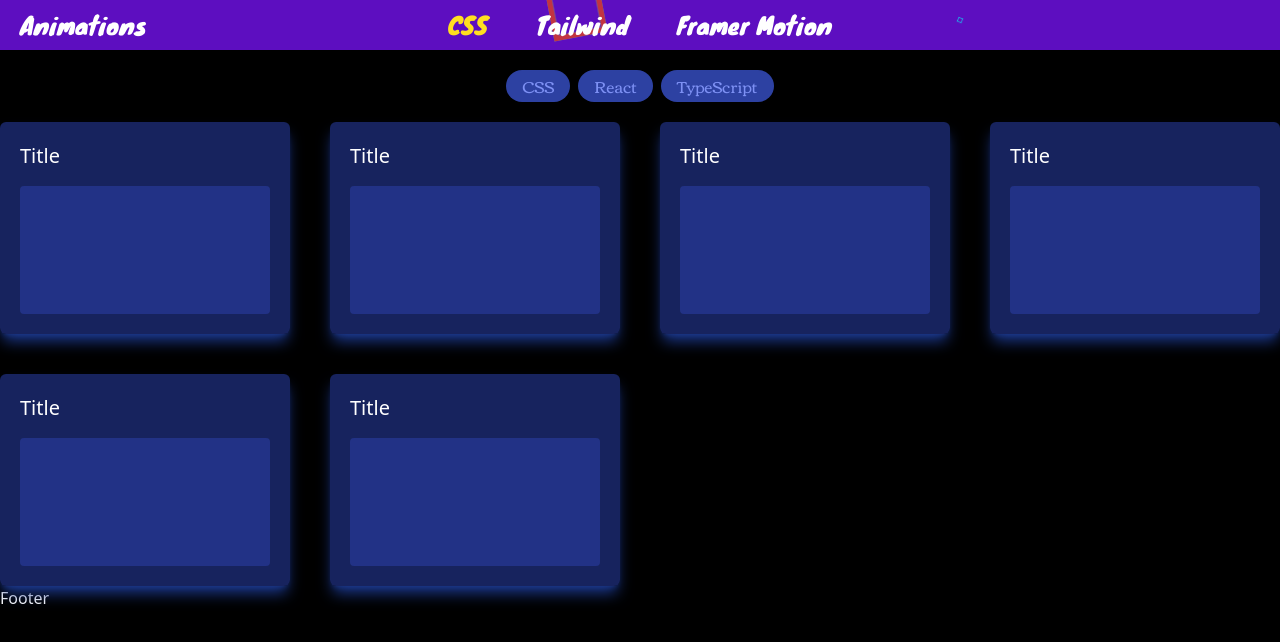
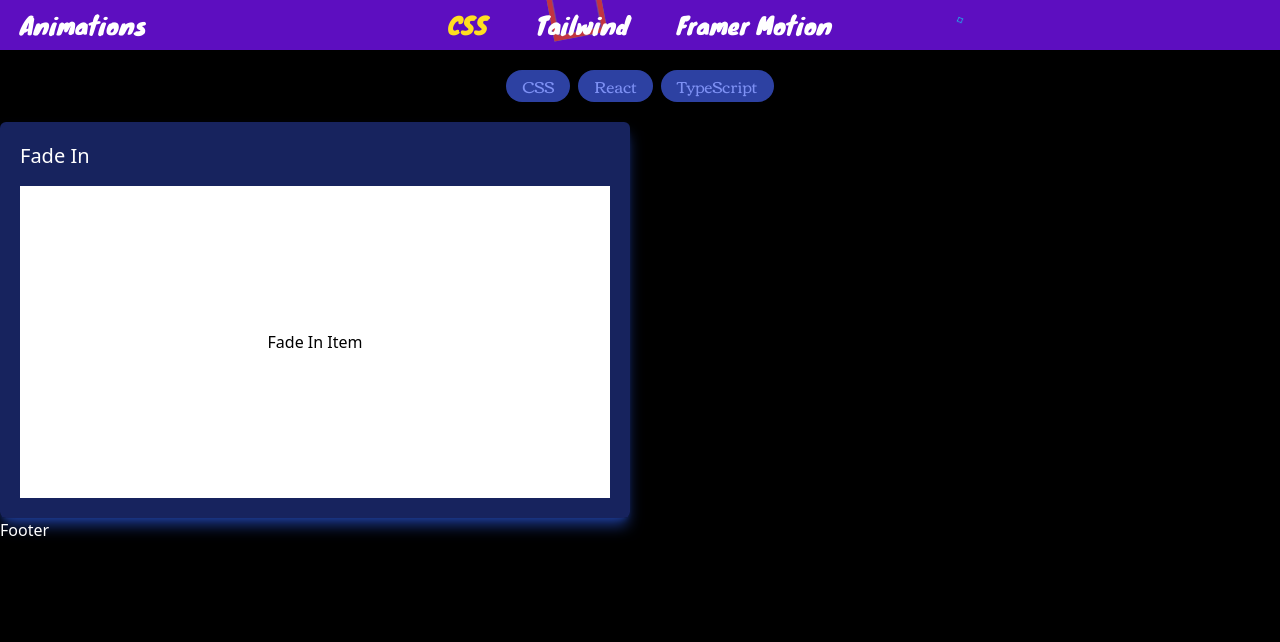
Before and after one commit to Rezzzero/animations, a React (Vite) app: page / in a window 1280 px wide. Shown: the top 642 px of the page. Built offline with nearby package versions, Linux system fonts and the light colour scheme.

Commit message:
add first animation update styles for animation list and item

```diff
--- a/src/components/animation-item/AnimationItem.tsx
+++ b/src/components/animation-item/AnimationItem.tsx
@@ -1,24 +1,21 @@
 export const AnimationItem = ({
   title,
-  desciption,
   color,
+  children,
 }: {
   title: string;
-  desciption: string;
   color: string;
+  children: React.ReactNode;
 }) => {
-  const colorClasses: Record<string, { card: string; preview: string }> = {
+  const colorClasses: Record<string, { card: string }> = {
     blue: {
       card: "bg-[#223286]/70",
-      preview: "bg-[#223286]",
     },
     purple: {
       card: "bg-purple-800/70",
-      preview: "bg-purple-800",
     },
     pink: {
       card: "bg-pink-800/70",
-      preview: "bg-pink-800",
     },
   };
 
@@ -26,16 +23,10 @@ export const AnimationItem = ({
 
   return (
     <div
-      className={`flex flex-col ${selectedColor.card} p-5 shadow-lg shadow-blue-900 hover:shadow-red-900 hover:scale-105 transition-transform transition-shadow duration-300 rounded-md w-full group overflow-hidden relative`}
+      className={`flex flex-col ${selectedColor.card} p-5 shadow-lg shadow-blue-900 hover:shadow-red-900 hover:scale-102 transition-transform transition-shadow duration-300 rounded-md w-full`}
     >
-      <h3 className="text-xl mb-4 group-hover:opacity-0 transition-all duration-300 ease-in-out">
-        {title}
-      </h3>
-      <div className={`h-32 ${selectedColor.preview} rounded-sm w-full`}></div>
-      <div className="absolute bottom-0 left-0 h-full w-full bg-black/75 p-5 flex flex-col translate-y-full opacity-0 group-hover:translate-y-0 group-hover:opacity-100 transition-all duration-300 ease-in-out">
-        <h3>{title}</h3>
-        <p>{desciption}</p>
-      </div>
+      <h3 className="text-xl mb-4">{title}</h3>
+      <div className="h-82 lg:h-78 2xl:h-100 rounded-sm w-full">{children}</div>
     </div>
   );
 };
--- a/src/components/animation-list/AnimationList.tsx
+++ b/src/components/animation-list/AnimationList.tsx
@@ -1,15 +1,25 @@
 import { AnimationItem } from "../animation-item/AnimationItem";
 
-export const AnimationList = ({ color }: { color: string }) => {
+type AnimationListProps = {
+  color: string;
+  animations: {
+    title: string;
+    description: string;
+    Component: React.FC;
+  }[];
+};
+
+export const AnimationList = ({ color, animations }: AnimationListProps) => {
   return (
-    <div className="grid grid-cols-1 sm:grid-cols-2 lg:grid-cols-3 xl:grid-cols-4 gap-10 items-center justify-center w-full container mx-auto">
-      {Array.from({ length: 6 }).map((_, index) => (
+    <div className="grid grid-cols-1 lg:grid-cols-2 gap-5 items-center justify-center w-full container mx-auto">
+      {animations.map((animation) => (
         <AnimationItem
-          key={index}
-          title="Title"
-          desciption="Description"
+          key={animation.title}
+          title={animation.title}
           color={color}
-        />
+        >
+          <animation.Component />
+        </AnimationItem>
       ))}
     </div>
   );
--- /dev/null
+++ b/src/components/animations/css/cssAnimations.ts
@@ -0,0 +1,9 @@
+import { FadeIn } from "./fade-in/FadeIn";
+
+export const cssAnimations = [
+  {
+    title: "Fade In",
+    description: "Simple fade in animation",
+    Component: FadeIn,
+  },
+];
--- /dev/null
+++ b/src/components/animations/css/fade-in/FadeIn.css
@@ -0,0 +1,25 @@
+.fade-in-container {
+  background-color: white;
+  width: 100%;
+  height: 100%;
+  color: black;
+  display: flex;
+  justify-content: center;
+  align-items: center;
+}
+
+@keyframes fade-in {
+  from {
+    opacity: 0;
+    transform: translateY(-20px) scale(0.9);
+  }
+  to {
+    opacity: 1;
+    transform: translateY(0px) scale(1);
+  }
+}
+
+.fade-in-item {
+  animation: fade-in 1s ease-in-out;
+  cursor: default;
+}
--- /dev/null
+++ b/src/components/animations/css/fade-in/FadeIn.tsx
@@ -0,0 +1,17 @@
+import { useState } from "react";
+import "./FadeIn.css";
+
+export const FadeIn = () => {
+  const [animate, setAnimate] = useState(false);
+
+  const triggerAnimation = () => {
+    setAnimate(false);
+    setTimeout(() => setAnimate(true), 10);
+  };
+
+  return (
+    <div className="fade-in-container" onClick={triggerAnimation}>
+      <div className={animate ? "fade-in-item" : ""}>Fade In Item</div>
+    </div>
+  );
+};
--- /dev/null
+++ b/src/components/animations/framer-motion/framerMotionAnimations.ts
@@ -0,0 +1 @@
+export const framerMotionAnimations = [];
--- /dev/null
+++ b/src/components/animations/tailwindcss/tailwindCSSAnimations.ts
@@ -0,0 +1 @@
+export const tailwindCSSAnimations = [];
--- a/src/pages/FramerMotion.tsx
+++ b/src/pages/FramerMotion.tsx
@@ -3,6 +3,7 @@ import Drag from "../drag/Drag";
 import { FramerMotionTechList } from "../constants/constants";
 import { useSelectedTechs } from "../hooks/useSelectedTechs";
 import { AnimationList } from "../components/animation-list/AnimationList";
+import { framerMotionAnimations } from "../components/animations/framer-motion/framerMotionAnimations";
 
 export const FramerMotion = () => {
   const { selectedTechs, handleToggle } = useSelectedTechs({
@@ -23,7 +24,7 @@ export const FramerMotion = () => {
 
         <Drag />
       </div>
-      <AnimationList color={color} />
+      <AnimationList color={color} animations={framerMotionAnimations} />
     </>
   );
 };
--- a/src/pages/Main.tsx
+++ b/src/pages/Main.tsx
@@ -1,4 +1,5 @@
 import { AnimationList } from "../components/animation-list/AnimationList";
+import { cssAnimations } from "../components/animations/css/cssAnimations";
 import { TechList } from "../components/tech-list/TechList";
 import { MainTechList } from "../constants/constants";
 import { useSelectedTechs } from "../hooks/useSelectedTechs";
@@ -18,7 +19,7 @@ export const Main = () => {
           color={color}
         />
       </div>
-      <AnimationList color={color} />
+      <AnimationList color={color} animations={cssAnimations} />
     </>
   );
 };
--- a/src/pages/Tailwind.tsx
+++ b/src/pages/Tailwind.tsx
@@ -1,4 +1,5 @@
 import { AnimationList } from "../components/animation-list/AnimationList";
+import { tailwindCSSAnimations } from "../components/animations/tailwindcss/tailwindCSSAnimations";
 import { TechList } from "../components/tech-list/TechList";
 import { TailwindTechList } from "../constants/constants";
 import { useSelectedTechs } from "../hooks/useSelectedTechs";
@@ -19,7 +20,7 @@ export const Tailwind = () => {
           color={color}
         />
       </div>
-      <AnimationList color={color} />
+      <AnimationList color={color} animations={tailwindCSSAnimations} />
     </>
   );
 };
```
